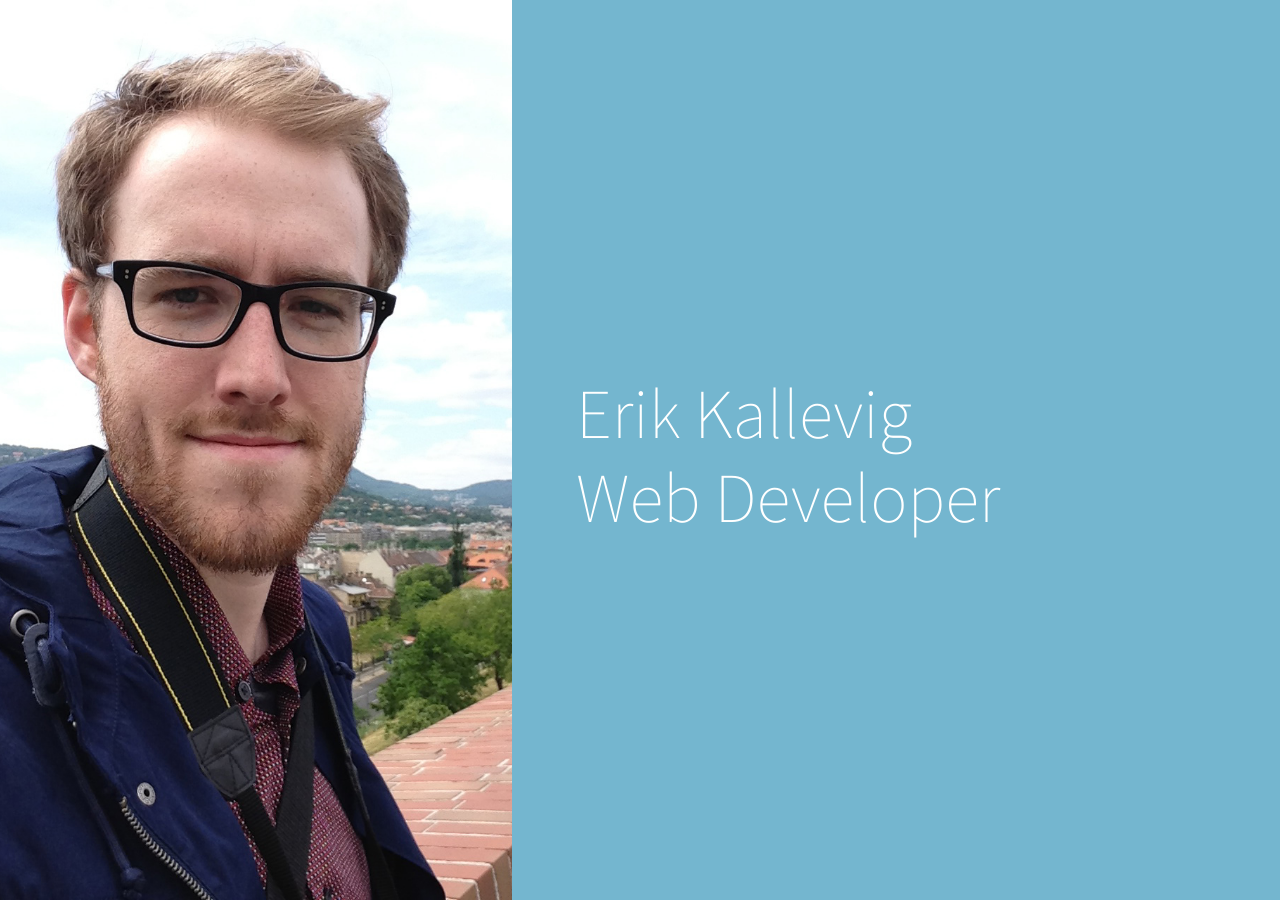
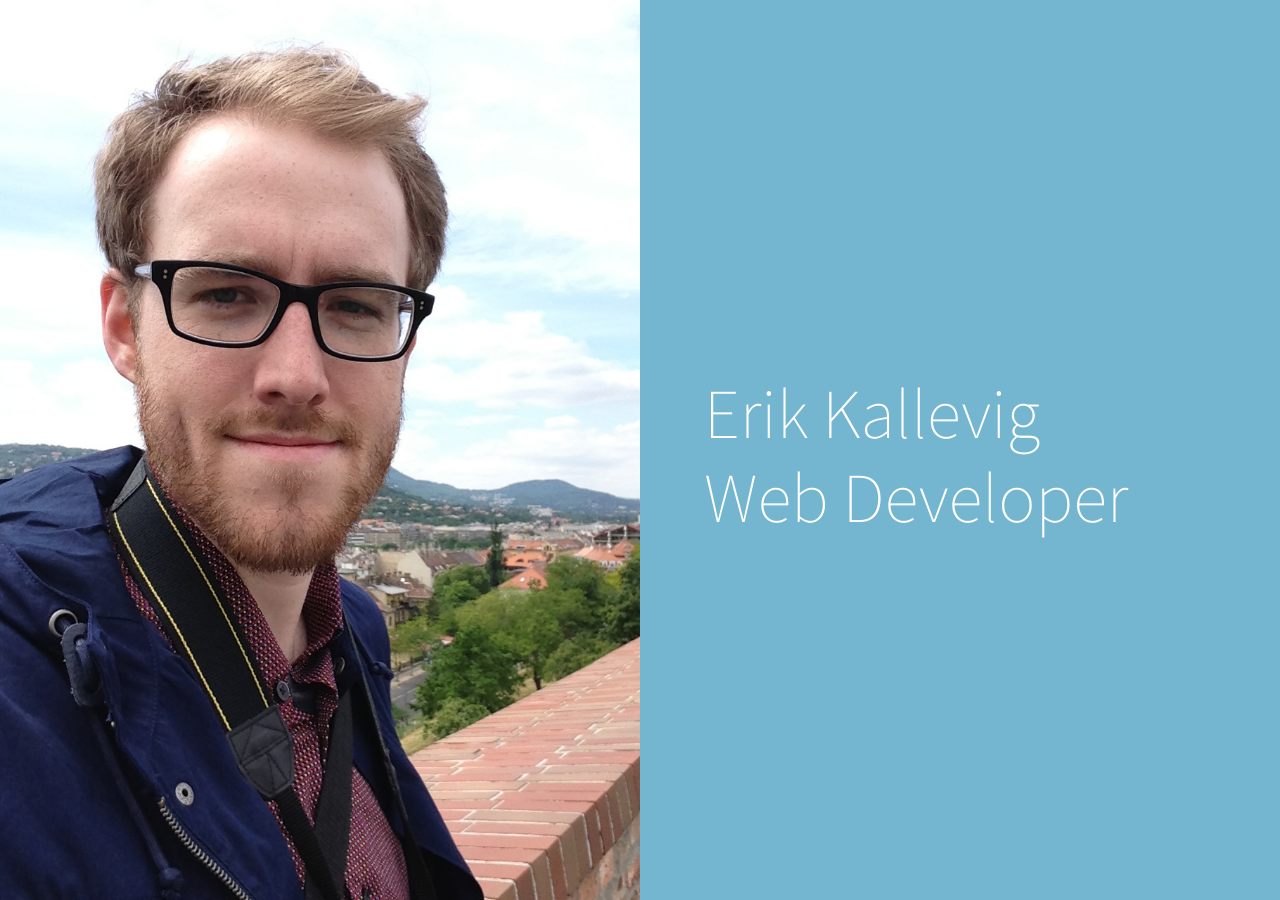
Before and after one commit to ekallevig/ekallevig.github.io, a Jekyll site: the page index.html, which Jekyll copies as it is, in a window 1280 px wide. Built offline with Jekyll 4.4.1, drawn with Linux system fonts in a browser that asks for light colours; Markdown is read by kramdown in place of the engine named in the settings.

Commit message:
adding minimal ui meta

```diff
--- a/css/default.css
+++ b/css/default.css
@@ -247,7 +247,7 @@
 @media all and (min-width: 700px) {
 
     .portrait-image {
-        width: 40%;
+        width: 50%;
     }
 
     .page-title {
--- a/index.html
+++ b/index.html
@@ -7,7 +7,7 @@
     <title>Erik Kallevig, Web Developer</title>
     <meta name="description" content="Erik Kallevig is a front-end web developer.">
     <meta name="keywords" content="Erik Kallevig, Erik, Kallevig, web, developer, designer, HTML5, CSS3, JavaScript">
-    <meta name="viewport" content="width=device-width, initial-scale=1.0">
+    <meta name="viewport" content="width=device-width, initial-scale=1.0, minimal-ui">
     <link href="http://fonts.googleapis.com/css?family=Source+Sans+Pro:200" rel="stylesheet">
     <link rel="stylesheet" href="/css/default.css" />
     <link href="/images/favicon-32x32.png" rel="shortcut icon">
```
